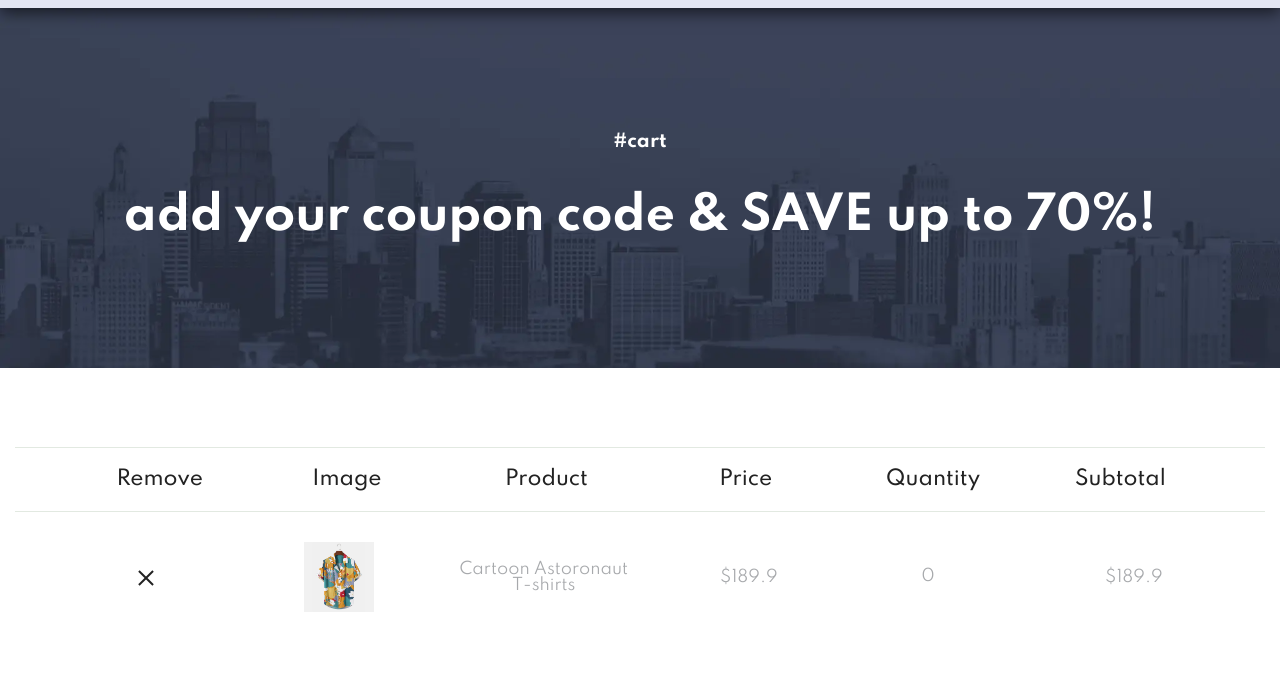
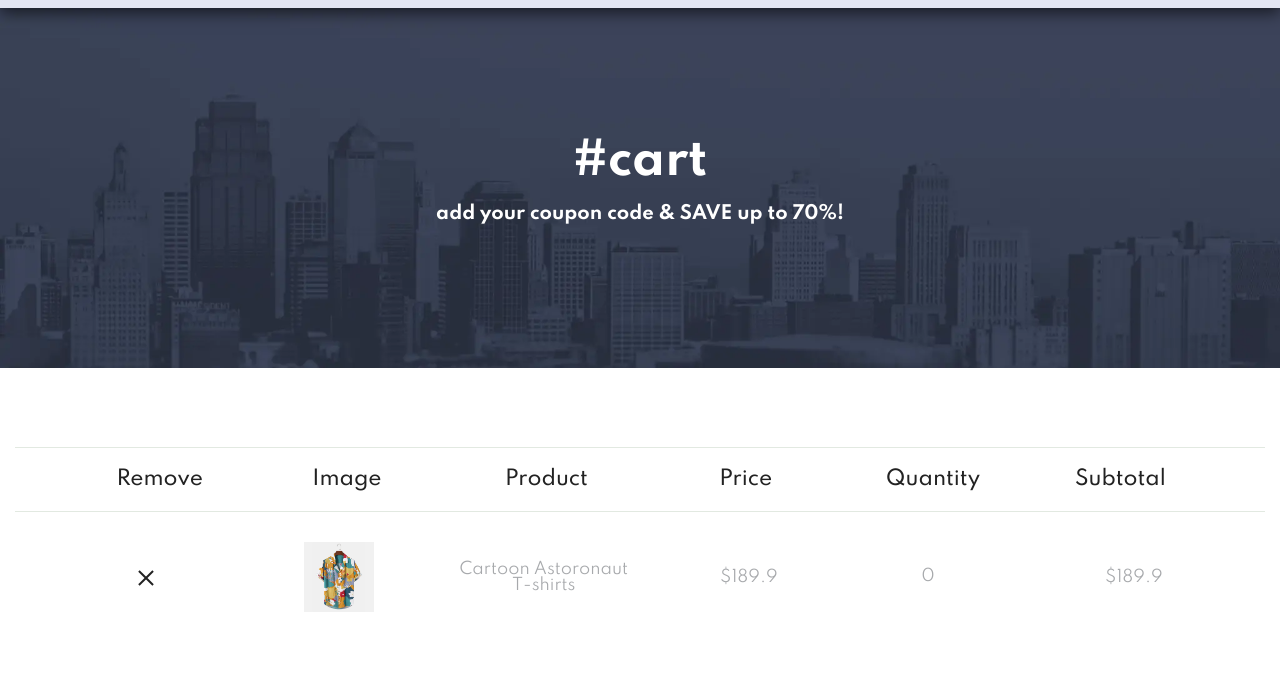
Before and after one commit to muwah9/E-Commerce, a plain HTML site: page cart.html in a window 1280 px wide. Shown: the part 92-771 px from the top of the page. Drawn offline with Linux system fonts and the light colour scheme.

Commit message:
Update cart.html

```diff
--- a/cart.html
+++ b/cart.html
@@ -70,8 +70,8 @@
 		<main class="page">
 			<section class="banner banner--cart">
 				<div class="banner__container banner__container--cart">
-					<p class="banner__text">#cart</p>
-					<h2 class="banner__title">add your coupon code & SAVE up to 70%!</h2>
+					<h2 class="banner__title">#cart</p>
+					<p class="banner__text">add your coupon code & SAVE up to 70%!</h2>
 				</div>
 			</section>
 
```
